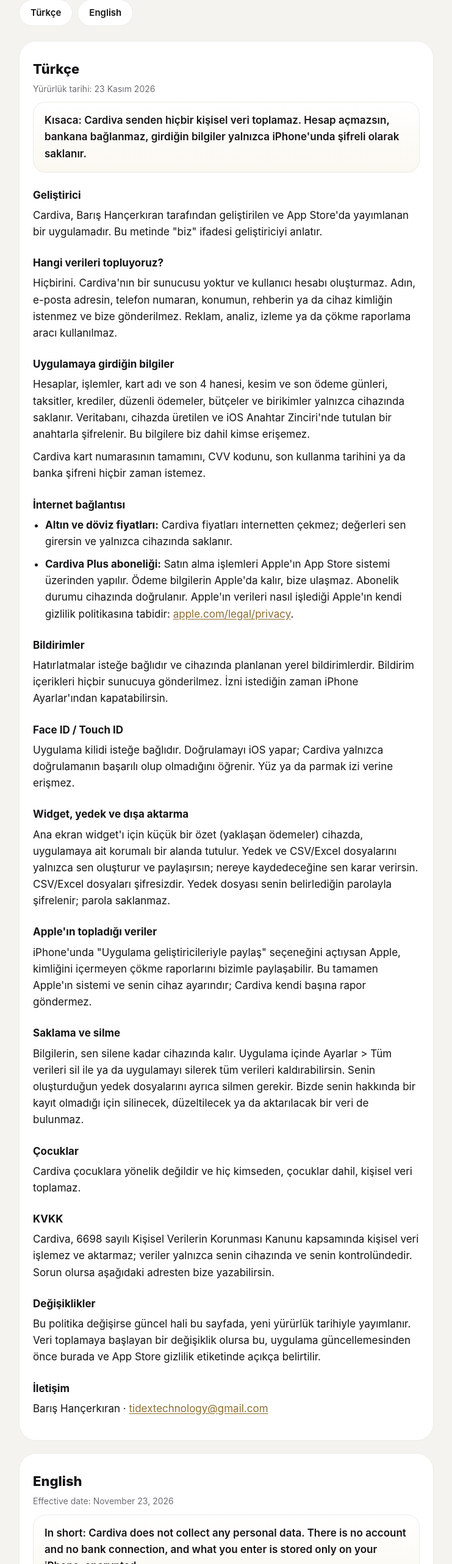
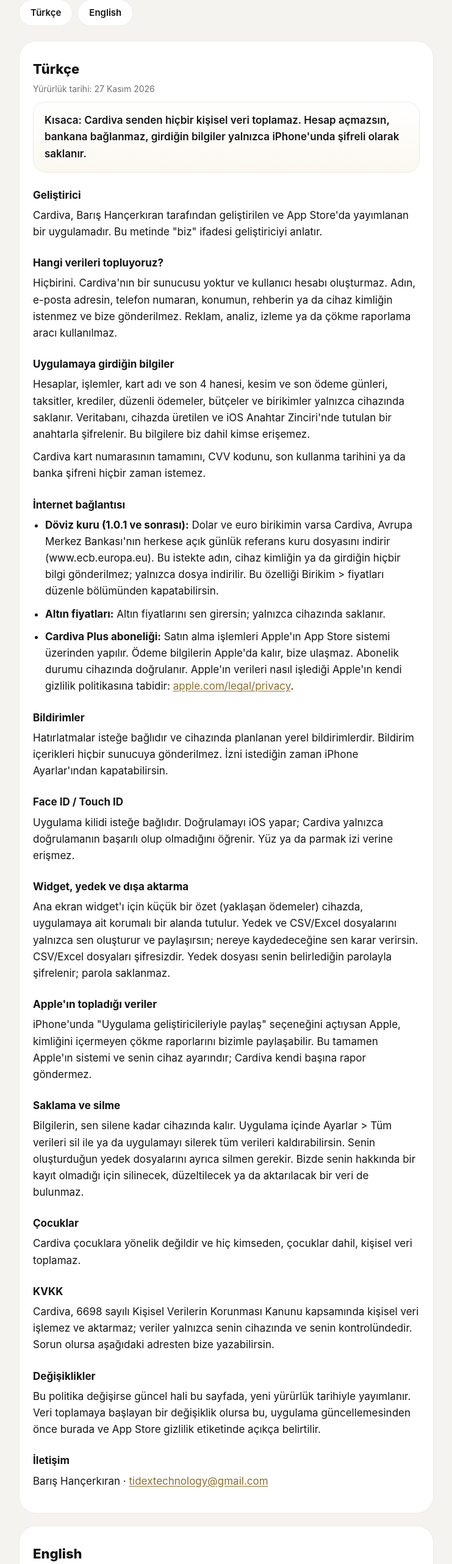
Before and after one commit to barishnc-creator/cardiva, a plain HTML site: page gizlilik/index.html in a window 1280 px wide. Shown: the part 115-2680 px from the top of the page at 61% size, without its empty margins (269-1010 px from the left). Drawn offline with Linux system fonts and the light colour scheme; a web font is replaced by a local one.

Commit message:
Gizlilik politikası: döviz kuru (ECB) bilgisi, 1.0.1
Co-Authored-By: Claude Opus 5.5 <noreply@anthropic.com>
Claude-Session: https://claude.ai/code/session_01Ry9EYAD7HtN4k7orHLMqZa

```diff
--- a/gizlilik/index.html
+++ b/gizlilik/index.html
@@ -85,7 +85,7 @@
   <!-- ===================== TÜRKÇE ===================== -->
   <section class="lang" id="tr" lang="tr">
     <h2>Türkçe</h2>
-    <p class="meta">Yürürlük tarihi: 23 Kasım 2026</p>
+    <p class="meta">Yürürlük tarihi: 27 Kasım 2026</p>
 
     <div class="summary">
       <p>Kısaca: Cardiva senden hiçbir kişisel veri toplamaz. Hesap açmazsın, bankana bağlanmaz, girdiğin bilgiler yalnızca iPhone'unda şifreli olarak saklanır.</p>
@@ -103,7 +103,8 @@
 
     <h3>İnternet bağlantısı</h3>
     <ul>
-      <li><strong>Altın ve döviz fiyatları:</strong> Cardiva fiyatları internetten çekmez; değerleri sen girersin ve yalnızca cihazında saklanır.</li>
+      <li><strong>Döviz kuru (1.0.1 ve sonrası):</strong> Dolar ve euro birikimin varsa Cardiva, Avrupa Merkez Bankası'nın herkese açık günlük referans kuru dosyasını indirir (www.ecb.europa.eu). Bu istekte adın, cihaz kimliğin ya da girdiğin hiçbir bilgi gönderilmez; yalnızca dosya indirilir. Bu özelliği Birikim &gt; fiyatları düzenle bölümünden kapatabilirsin.</li>
+        <li><strong>Altın fiyatları:</strong> Altın fiyatlarını sen girersin; yalnızca cihazında saklanır.</li>
       <li><strong>Cardiva Plus aboneliği:</strong> Satın alma işlemleri Apple'ın App Store sistemi üzerinden yapılır. Ödeme bilgilerin Apple'da kalır, bize ulaşmaz. Abonelik durumu cihazında doğrulanır. Apple'ın verileri nasıl işlediği Apple'ın kendi gizlilik politikasına tabidir: <a href="https://www.apple.com/legal/privacy/">apple.com/legal/privacy</a>.</li>
     </ul>
 
@@ -138,7 +139,7 @@
   <!-- ===================== ENGLISH ===================== -->
   <section class="lang" id="en" lang="en">
     <h2>English</h2>
-    <p class="meta">Effective date: November 23, 2026</p>
+    <p class="meta">Effective date: November 27, 2026</p>
 
     <div class="summary">
       <p>In short: Cardiva does not collect any personal data. There is no account and no bank connection, and what you enter is stored only on your iPhone, encrypted.</p>
@@ -156,7 +157,8 @@
 
     <h3>Internet access</h3>
     <ul>
-      <li><strong>Gold and currency prices:</strong> Cardiva does not download prices from the internet; you enter the values yourself and they stay on your device.</li>
+      <li><strong>Exchange rates (version 1.0.1 and later):</strong> If you hold dollars or euros, Cardiva downloads the European Central Bank's public daily reference-rate file (www.ecb.europa.eu). No name, device identifier or data you entered is sent; only the file is downloaded. You can turn this off under Birikim &gt; edit prices.</li>
+        <li><strong>Gold prices:</strong> You enter gold prices yourself; they stay on your device.</li>
       <li><strong>Cardiva Plus subscription:</strong> Purchases are handled by Apple's App Store. Your payment details stay with Apple and never reach us. Subscription status is verified on your device. Apple's handling of data is covered by Apple's privacy policy: <a href="https://www.apple.com/legal/privacy/">apple.com/legal/privacy</a>.</li>
     </ul>
 
```
